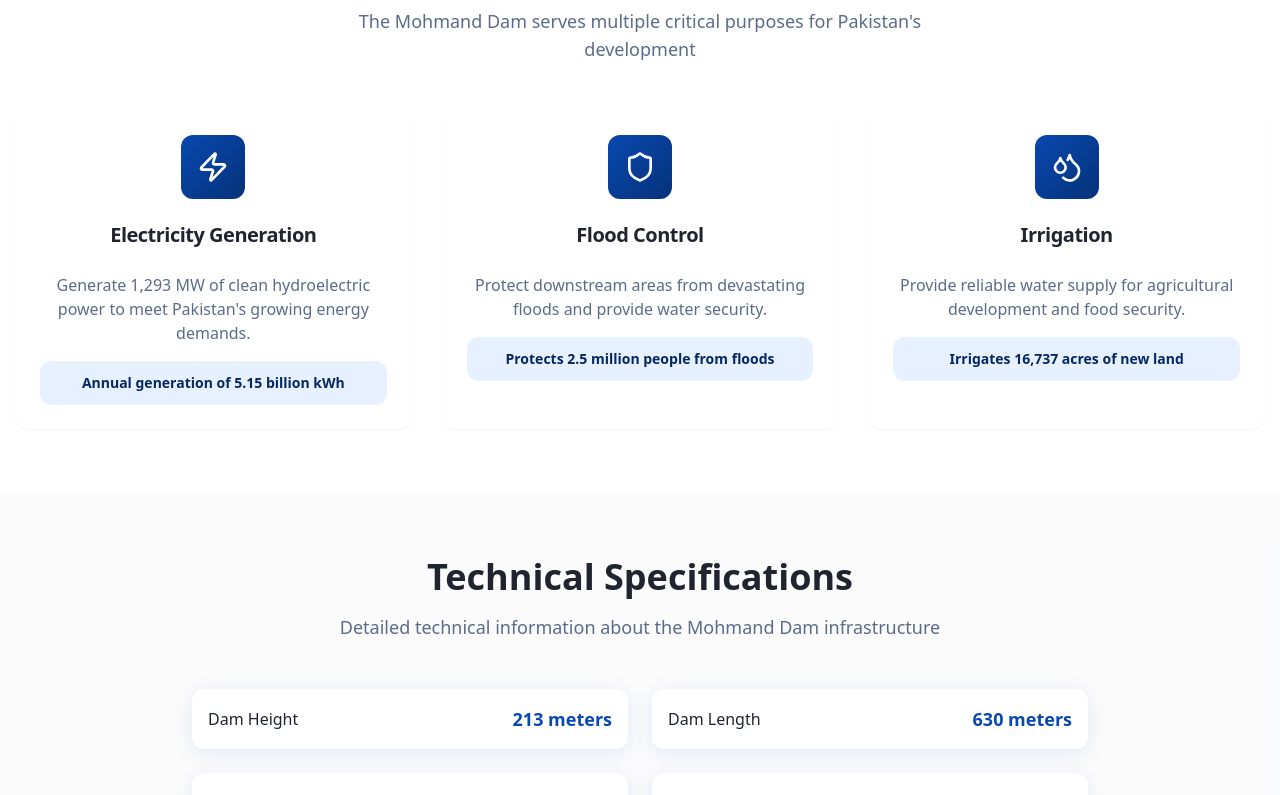
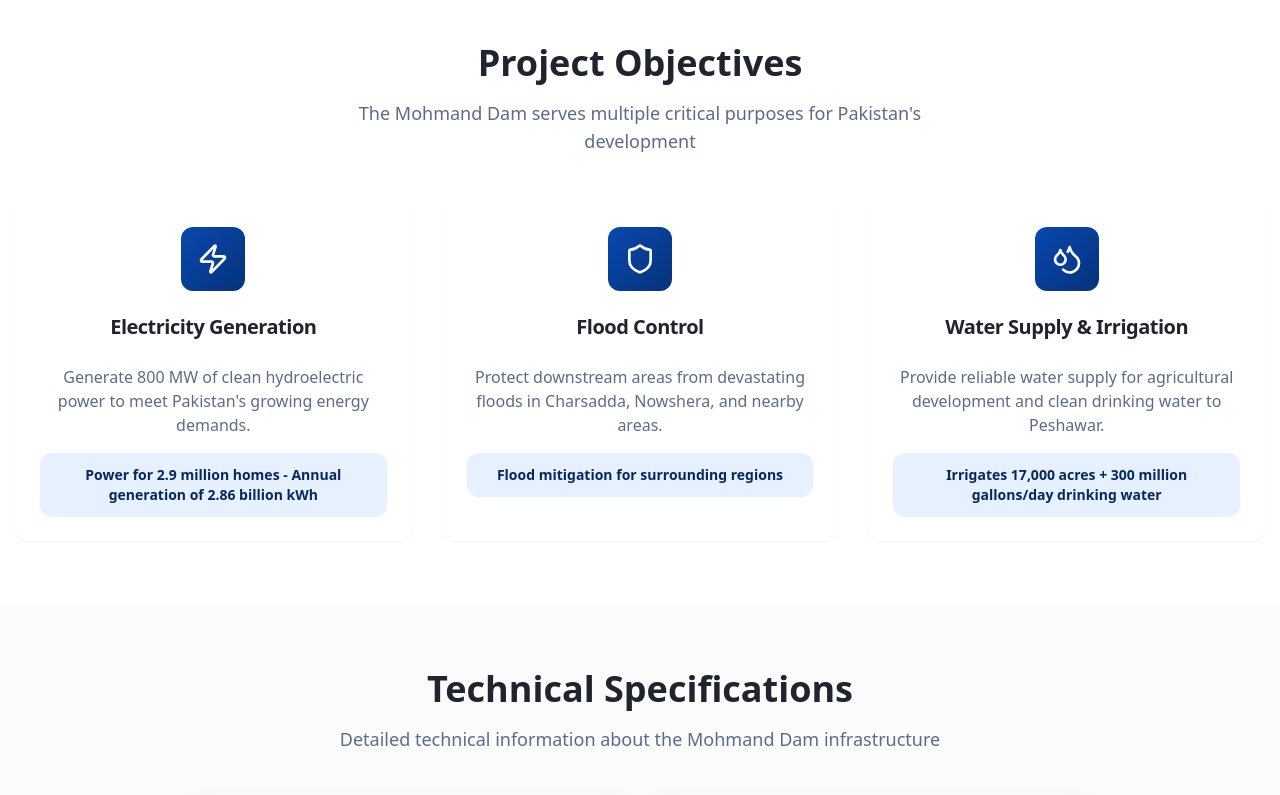
Before and after one commit to projectsofzeb/mohmand-dam, a React (Vite) app: page /project in a window 1280 px wide. Shown: the part 2000-2795 px from the top of the page. Built offline with nearby package versions, Linux system fonts and the light colour scheme.

Commit message:
Update project details

```diff
--- a/src/components/HeroSection.tsx
+++ b/src/components/HeroSection.tsx
@@ -48,15 +48,15 @@ const HeroSection = () => {
           {/* Stats */}
           <div className="grid grid-cols-1 md:grid-cols-3 gap-6 max-w-2xl mx-auto">
             <div className="glass-effect p-4 rounded-lg">
-              <div className="text-2xl md:text-3xl font-bold text-primary-light">1,293 MW</div>
+              <div className="text-2xl md:text-3xl font-bold text-primary-light">800 MW</div>
               <div className="text-white/80">Power Generation</div>
             </div>
             <div className="glass-effect p-4 rounded-lg">
-              <div className="text-2xl md:text-3xl font-bold text-primary-light">$2.9B</div>
+              <div className="text-2xl md:text-3xl font-bold text-primary-light">Rs. 309B</div>
               <div className="text-white/80">Total Investment</div>
             </div>
             <div className="glass-effect p-4 rounded-lg">
-              <div className="text-2xl md:text-3xl font-bold text-primary-light">1.29M</div>
+              <div className="text-2xl md:text-3xl font-bold text-primary-light">1.2M</div>
               <div className="text-white/80">Acre Feet Storage</div>
             </div>
           </div>
--- a/src/pages/Index.tsx
+++ b/src/pages/Index.tsx
@@ -12,30 +12,30 @@ const Index = () => {
     {
       icon: <Zap className="w-6 h-6" />,
       title: "Clean Energy",
-      description: "1,293 MW of sustainable hydroelectric power generation"
+      description: "800 MW of sustainable hydroelectric power generation"
     },
     {
       icon: <Shield className="w-6 h-6" />,
       title: "Flood Protection",
-      description: "Advanced flood control systems protecting millions"
+      description: "Flood mitigation for Charsadda, Nowshera, and nearby areas"
     },
     {
       icon: <Droplets className="w-6 h-6" />,
       title: "Water Security",
-      description: "Reliable irrigation for agricultural development"
+      description: "17,000 acres irrigation + 300M gallons/day drinking water"
     },
     {
       icon: <Users className="w-6 h-6" />,
       title: "Job Creation",
-      description: "30,000+ employment opportunities created"
+      description: "Employment for thousands of locals"
     }
   ];
 
   const stats = [
     { number: "65%", label: "Project Completion" },
     { number: "2026", label: "Expected Completion" },
-    { number: "$2.9B", label: "Total Investment" },
-    { number: "100", label: "Years Design Life" }
+    { number: "Rs. 309B", label: "Total Investment" },
+    { number: "800 MW", label: "Power Capacity" }
   ];
 
   return (
--- a/src/pages/Project.tsx
+++ b/src/pages/Project.tsx
@@ -13,32 +13,32 @@ const Project = () => {
     {
       icon: <Zap className="w-8 h-8" />,
       title: "Electricity Generation",
-      description: "Generate 1,293 MW of clean hydroelectric power to meet Pakistan's growing energy demands.",
-      impact: "Annual generation of 5.15 billion kWh"
+      description: "Generate 800 MW of clean hydroelectric power to meet Pakistan's growing energy demands.",
+      impact: "Power for 2.9 million homes - Annual generation of 2.86 billion kWh"
     },
     {
       icon: <Shield className="w-8 h-8" />,
       title: "Flood Control",
-      description: "Protect downstream areas from devastating floods and provide water security.",
-      impact: "Protects 2.5 million people from floods"
+      description: "Protect downstream areas from devastating floods in Charsadda, Nowshera, and nearby areas.",
+      impact: "Flood mitigation for surrounding regions"
     },
     {
       icon: <Droplets className="w-8 h-8" />,
-      title: "Irrigation",
-      description: "Provide reliable water supply for agricultural development and food security.",
-      impact: "Irrigates 16,737 acres of new land"
+      title: "Water Supply & Irrigation",
+      description: "Provide reliable water supply for agricultural development and clean drinking water to Peshawar.",
+      impact: "Irrigates 17,000 acres + 300 million gallons/day drinking water"
     }
   ];
 
   const specifications = [
+    { label: "Dam Type", value: "Concrete-faced rockfill dam (CFRD)" },
     { label: "Dam Height", value: "213 meters" },
-    { label: "Dam Length", value: "630 meters" },
-    { label: "Reservoir Capacity", value: "1.29 MAF" },
-    { label: "Installed Capacity", value: "1,293 MW" },
-    { label: "Annual Generation", value: "5.15 TWh" },
-    { label: "Project Cost", value: "USD 2.9 Billion" },
-    { label: "Construction Period", value: "2019 - 2026" },
-    { label: "Design Life", value: "100 years" }
+    { label: "Storage Capacity", value: "1.2 million acre-feet (MAF)" },
+    { label: "Installed Capacity", value: "800 MW" },
+    { label: "Annual Generation", value: "2.86 billion kWh" },
+    { label: "Project Cost", value: "Rs. 309 billion PKR" },
+    { label: "Construction Period", value: "May 2019 - 2026" },
+    { label: "Contractor", value: "CGGC & Descon Engineering JV" }
   ];
 
   const gallery = [
@@ -71,11 +71,11 @@ const Project = () => {
               Infrastructure Development
             </Badge>
             <h1 className="text-4xl md:text-6xl font-bold mb-6">
-              Mohmand Dam Project
+              Mohmand Dam Hydropower Project (MDHP)
             </h1>
             <p className="text-xl md:text-2xl opacity-90 leading-relaxed">
-              A multi-purpose hydroelectric project designed to transform Pakistan's
-              energy landscape and provide sustainable development for generations.
+              Located in Mohmand District, near Peshawar, Khyber Pakhtunkhwa, Pakistan.
+              A multi-purpose dam providing hydropower, flood control, irrigation, and drinking water supply.
             </p>
           </div>
         </div>
@@ -181,8 +181,8 @@ const Project = () => {
                   <Users className="w-6 h-6 text-warning" />
                 </div>
                 <div>
-                  <h3 className="text-lg font-semibold text-foreground mb-2">Community Benefits</h3>
-                  <p className="text-muted-foreground">Creates 30,000+ jobs and improves living standards for local communities.</p>
+                  <h3 className="text-lg font-semibold text-foreground mb-2">Social Impact</h3>
+                  <p className="text-muted-foreground">Employment for thousands of locals with rehabilitation/resettlement plan for affected communities.</p>
                 </div>
               </div>
             </div>
```
